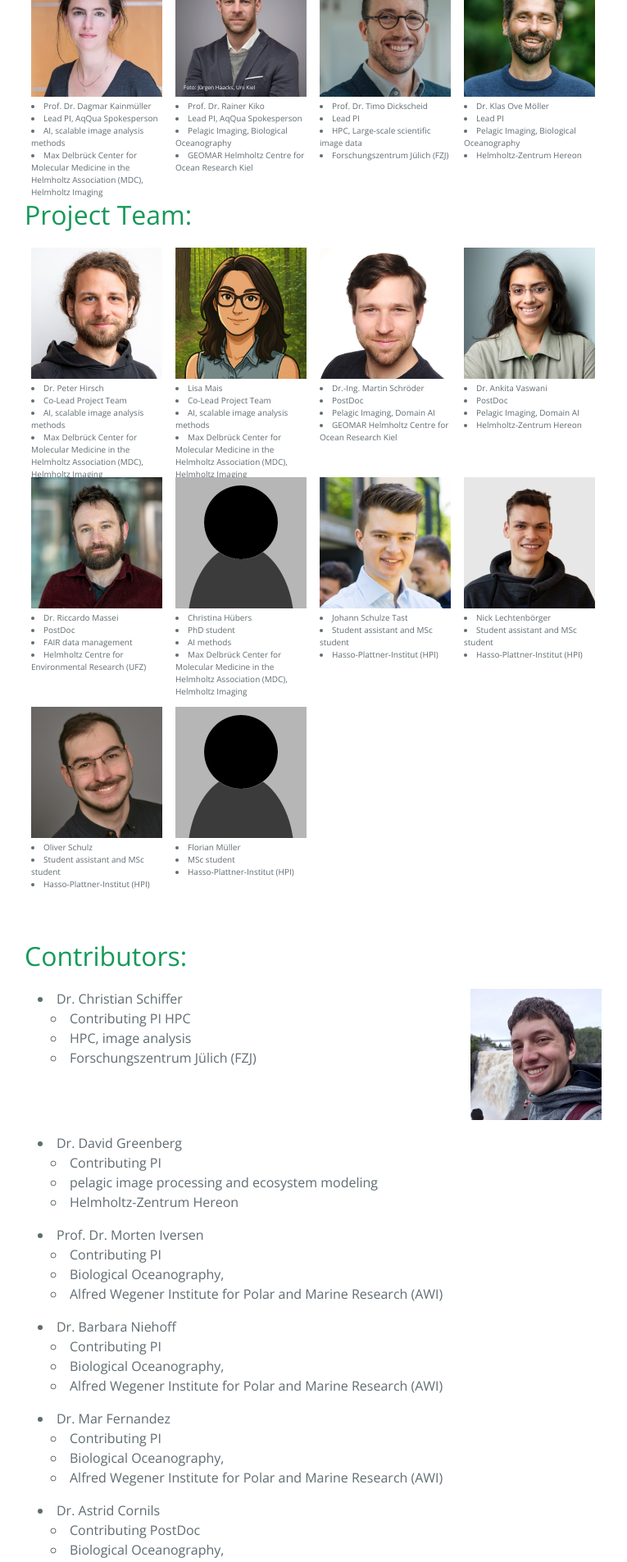
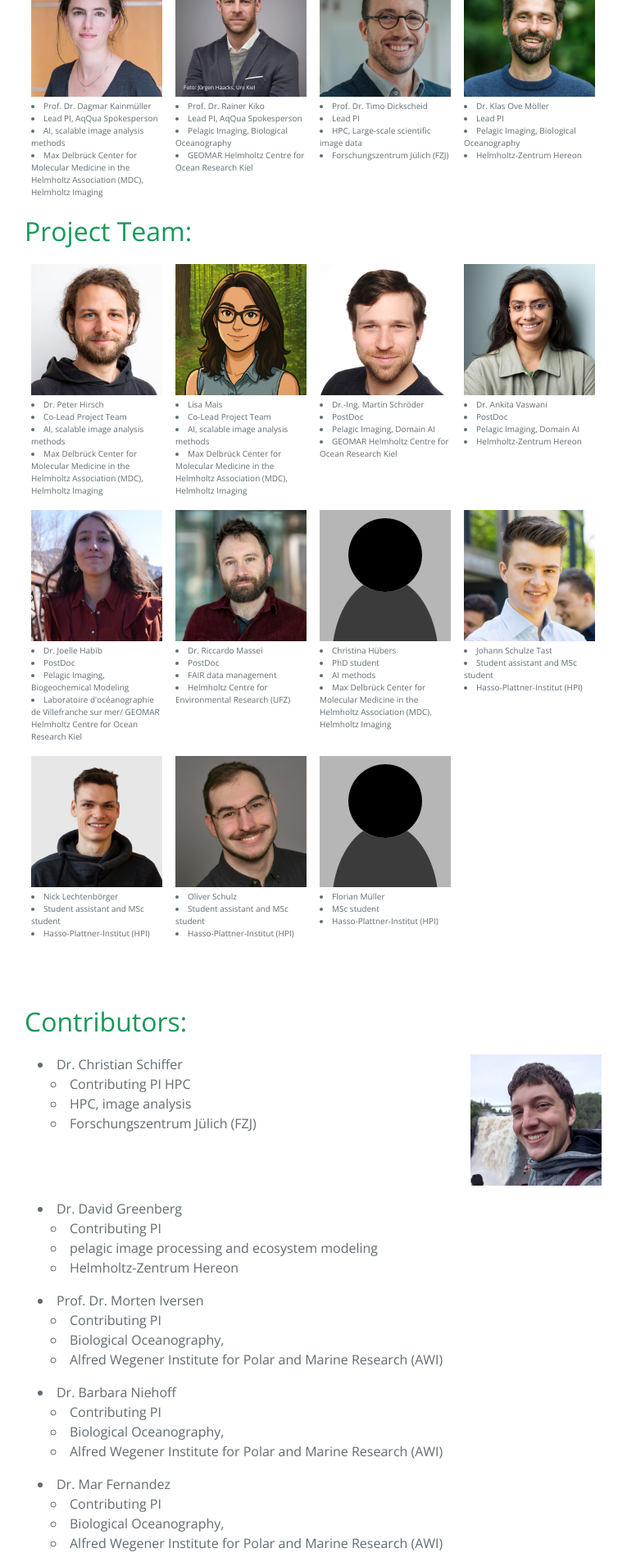
Before and after one commit to Kainmueller-Lab/aqqua, a Jekyll site: the page built from about_us.md, in a window 1280 px wide. Shown: the part 628-2533 px from the top of the page at 82% size, without its empty margins (258-1023 px from the left). Built offline with Jekyll 4.4.1, drawn with Linux system fonts in a browser that asks for light colours.

Commit message:
about_us: add entry

```diff
--- a/_data/team.yml
+++ b/_data/team.yml
@@ -69,6 +69,14 @@
           affiliation: "Helmholtz-Zentrum Hereon"
           expertise: "Pelagic Imaging, Domain AI"
           picture: "Ankita_Vaswani.jpg"
+
+        - first_name: "Joelle"
+          last_name: "Habib"
+          title: "Dr."
+          position: "PostDoc"
+          affiliation: "Laboratoire d'océanographie de Villefranche sur mer/ GEOMAR Helmholtz Centre for Ocean Research Kiel"
+          expertise: "Pelagic Imaging, Biogeochemical Modeling"
+          picture: "Joelle_Habib.jpg"
 
         - first_name: "Riccardo"
           last_name: "Massei"
--- a/_sass/jekyll-theme-cayman.scss
+++ b/_sass/jekyll-theme-cayman.scss
@@ -124,7 +124,7 @@ a {
     margin: 0 0.5rem;
     width: 10rem;
     font-size: 0.625rem;
-    height: 28em;
+    height: 30em;
 }
 
 .float_team ul {
```
Also changed, not shown: assets/Joelle_Habib.jpg (added).
